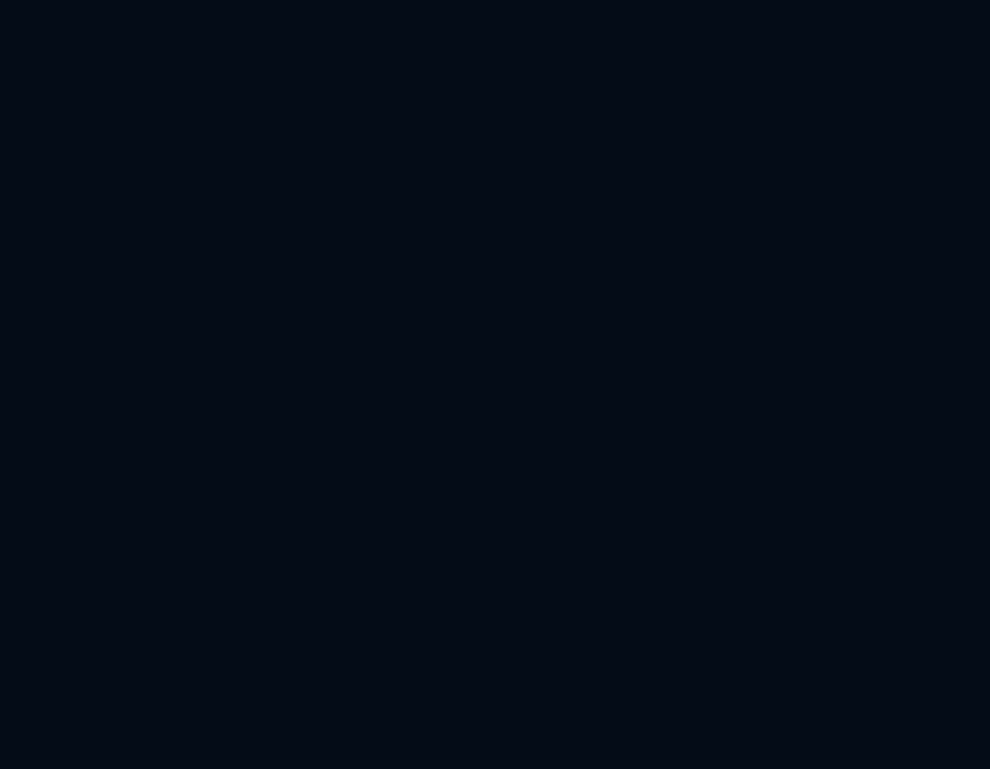
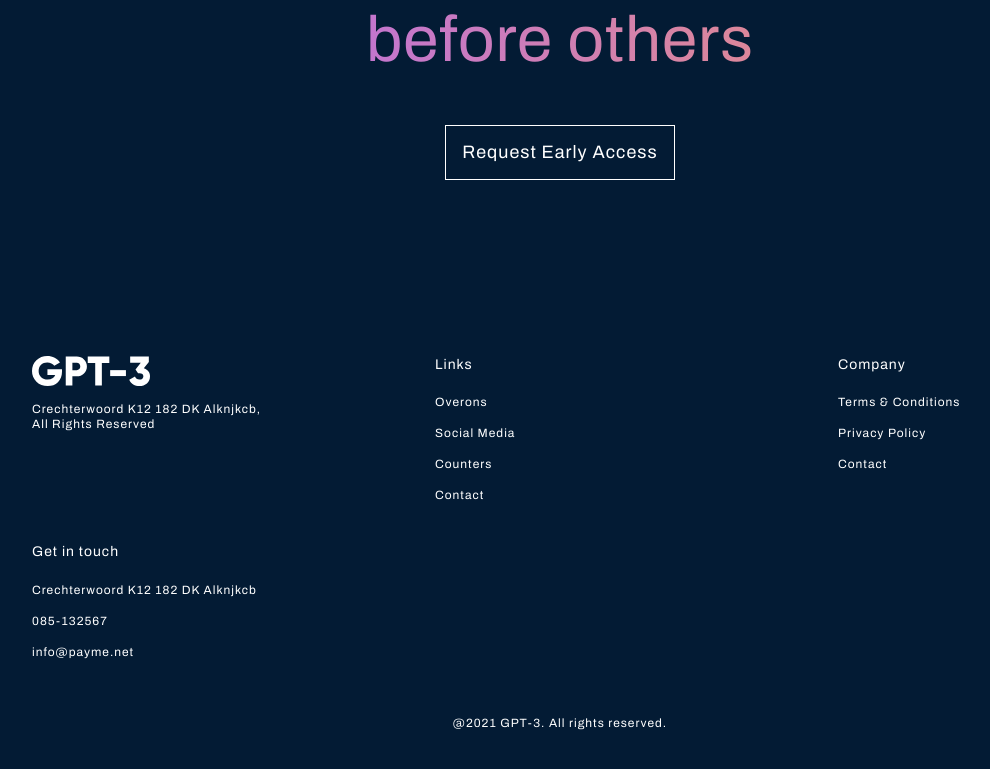
Before and after one commit to Hossein5727/gpt3-app, a React (Create React App) app: page / in a window 1280 px wide. Shown: the part 4806-5575 px from the top of the page, without its empty margins (80-1070 px from the left). Before the commit the page ends 4669 px from the top, so only its background shows below. Built offline with nearby package versions, Linux system fonts and the light colour scheme.

Commit message:
added footer file

```diff
--- a/src/App.js
+++ b/src/App.js
@@ -1,6 +1,6 @@
 import './App.css';
 import { Brand, CTA, Navbar } from './components';
-import { Blog, Features, Header, Possibility, WhatGPT3 } from './containers';
+import { Blog, Features, Footer, Header, Possibility, WhatGPT3 } from './containers';
 
 function App() {
   return (
@@ -15,6 +15,7 @@ function App() {
       <Possibility />
       <CTA />
       <Blog />
+      <Footer />
     </div>
   );
 }
--- /dev/null
+++ b/src/containers/footer/Footer.js
@@ -0,0 +1,47 @@
+import React from 'react'
+import gpt3Logo from '../../assets/logo.svg'
+import './footer.css'
+import { footerDataLink1, footerDataLink2, footerDataLink3 } from './footerData'
+
+function Footer() {
+    return (
+        <div className="gpt3__footer section__padding">
+            <div className="gpt3__footer-heading">
+                <h1 className="gradient__text">Do you want to step in to the future before others</h1>
+            </div>
+
+            <div className="gpt3__footer-btn">
+                <p>Request Early Access</p>
+            </div>
+
+            <div className="gpt3__footer-links">
+                <div className="gpt3__footer-links_logo">
+                    <img
+                        src={gpt3Logo}
+                        alt="gpt3_logo"
+                    />
+                    <p>Crechterwoord K12 182 DK Alknjkcb, <br /> All Rights Reserved</p>
+                </div>
+                <div className="gpt3__footer-links_div">
+                    <h4>Links</h4>
+                    {footerDataLink1.map(item => <p key={item.id}>{item.link}</p>)}
+                </div>
+                <div className="gpt3__footer-links_div">
+                    <h4>Company</h4>
+                    {footerDataLink2.map(item => <p key={item.id}>{item.link}</p>)}
+                </div>
+                <div className="gpt3__footer-links_div">
+                    <h4>Get in touch</h4>
+                    {footerDataLink3.map(item => <p key={item.id}>{item.link}</p>)}
+                </div>
+            </div>
+
+            <div className="gpt3__footer-copyright">
+                <p>@2021 GPT-3. All rights reserved.</p>
+            </div>
+
+        </div>
+    )
+}
+
+export default Footer
--- /dev/null
+++ b/src/containers/footer/footer.css
@@ -0,0 +1,132 @@
+.gpt3__footer{
+    display: flex;
+    flex-direction: column;
+    justify-content: center;
+    align-items: center;
+    background: var(--color-footer);
+}
+
+.gpt3__footer-heading {
+    width: 100%;
+    text-align: center;
+    margin-bottom: 3rem;
+}
+
+.gpt3__footer-heading h1 {
+    font-weight: 800;
+    font-size: 64px;
+    line-height: 75px;
+}
+
+.gpt3__footer-btn{
+    display: flex;
+    justify-content: center;
+    align-items: center;
+    padding: 1rem;
+    border: 1px solid #FFFFFF;
+    box-sizing: border-box;
+    font-size: 18px;
+    line-height: 21px;
+    color: #FFFFFF;
+    margin-bottom: 10rem;
+    cursor: pointer;
+}
+
+.gpt3__footer-links {
+    display: flex;
+    justify-content: space-between;
+    align-items: flex-start;
+    flex-wrap: wrap;
+    width: 100%;
+    text-align: left;
+}
+
+.gpt3__footer-links div {
+    width: 250px;
+    margin: 1rem;
+}
+
+.gpt3__footer-links_logo{
+    display: flex;
+    flex-direction: column;
+}
+
+.gpt3__footer-links_logo img {
+    width: 118px;
+    height: 30px;
+    margin-bottom: 1rem;
+}
+
+.gpt3__footer-links_logo p {
+    font-size: 12px;
+    line-height: 15px;
+    color: #fff;
+}
+
+.gpt3__footer-links_div{
+    display: flex;
+    justify-content: flex-start;
+    flex-direction: column;
+}
+
+.gpt3__footer-links_div h4 {
+    font-size: 14px;
+    line-height: 17px;
+    font-family: var(--font-family);
+    color: #fff;
+
+    margin-bottom: 0.9rem;
+}
+
+.gpt3__footer-links_div p {
+    font-size: 12px;
+    line-height: 15px;
+    font-family: var(--font-family);
+    color: #fff;
+
+    margin: 0.5rem 0;
+    cursor: pointer;
+}
+
+.gpt3__footer-copyright {
+    margin-top: 2rem;
+    text-align: center;
+    width: 100%;
+}
+
+.gpt3__footer-copyright p {
+    font-size: 12px;
+    font-family: var(--font-family);
+    line-height: 15px;
+    color: #fff;
+}
+
+@media screen and (max-width: 850px) {
+    .gpt3__footer-heading h1 {
+        font-size: 44px;
+        line-height: 50px;
+    }
+}
+
+@media screen and (max-width: 550px) {
+    .gpt3__footer-heading h1 {
+        font-size: 34px;
+        line-height: 42px;
+    }
+
+    .gpt3__footer-links div {
+        margin: 1rem 0;
+    }
+
+    .gpt3__footer-btn p {
+        font-size: 14px;
+        line-height: 20px;
+    }
+}
+
+@media screen and (max-width: 400px) {
+    .gpt3__footer-heading h1 {
+        font-size: 27px;
+        line-height: 38px;
+    }
+}
--- /dev/null
+++ b/src/containers/footer/footerData.js
@@ -0,0 +1,18 @@
+export const footerDataLink1 = [
+    { id: 1, link: "Overons" },
+    { id: 2, link: "Social Media" },
+    { id: 3, link: "Counters" },
+    { id: 4, link: "Contact" },
+]
+
+export const footerDataLink2 = [
+    { id: 1, link: "Terms & Conditions" },
+    { id: 2, link: "Privacy Policy" },
+    { id: 3, link: "Contact" },
+]
+
+export const footerDataLink3 = [
+    { id: 1, link: "Crechterwoord K12 182 DK Alknjkcb" },
+    { id: 2, link: "085-132567" },
+    { id: 3, link: "info@payme.net" },
+]
--- a/src/containers/index.js
+++ b/src/containers/index.js
@@ -3,3 +3,4 @@ export { default as WhatGPT3 } from './whatGPT3/WhatGPT3'
 export { default as Features } from './features/Features'
 export { default as Possibility } from './possibility/Possibility'
 export { default as Blog } from './blog/Blog'
+export { default as Footer } from './footer/Footer'
```
